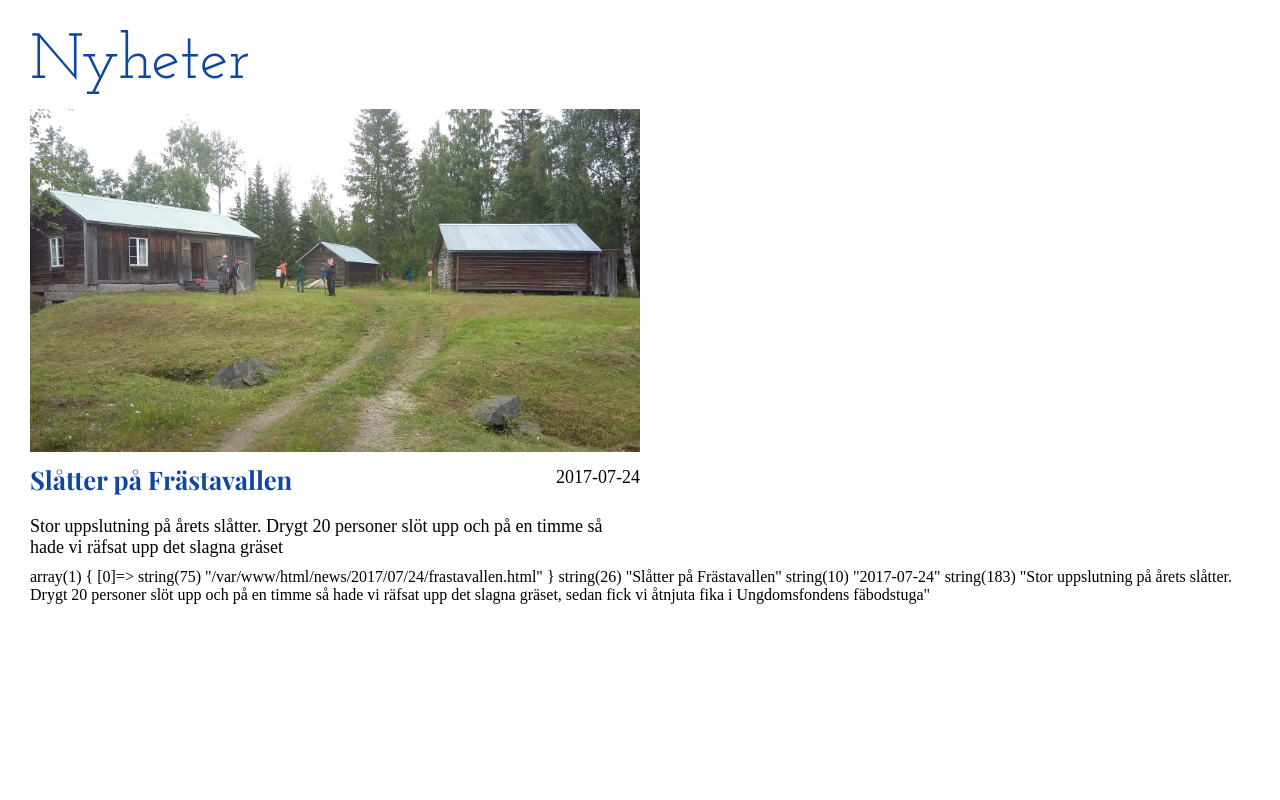
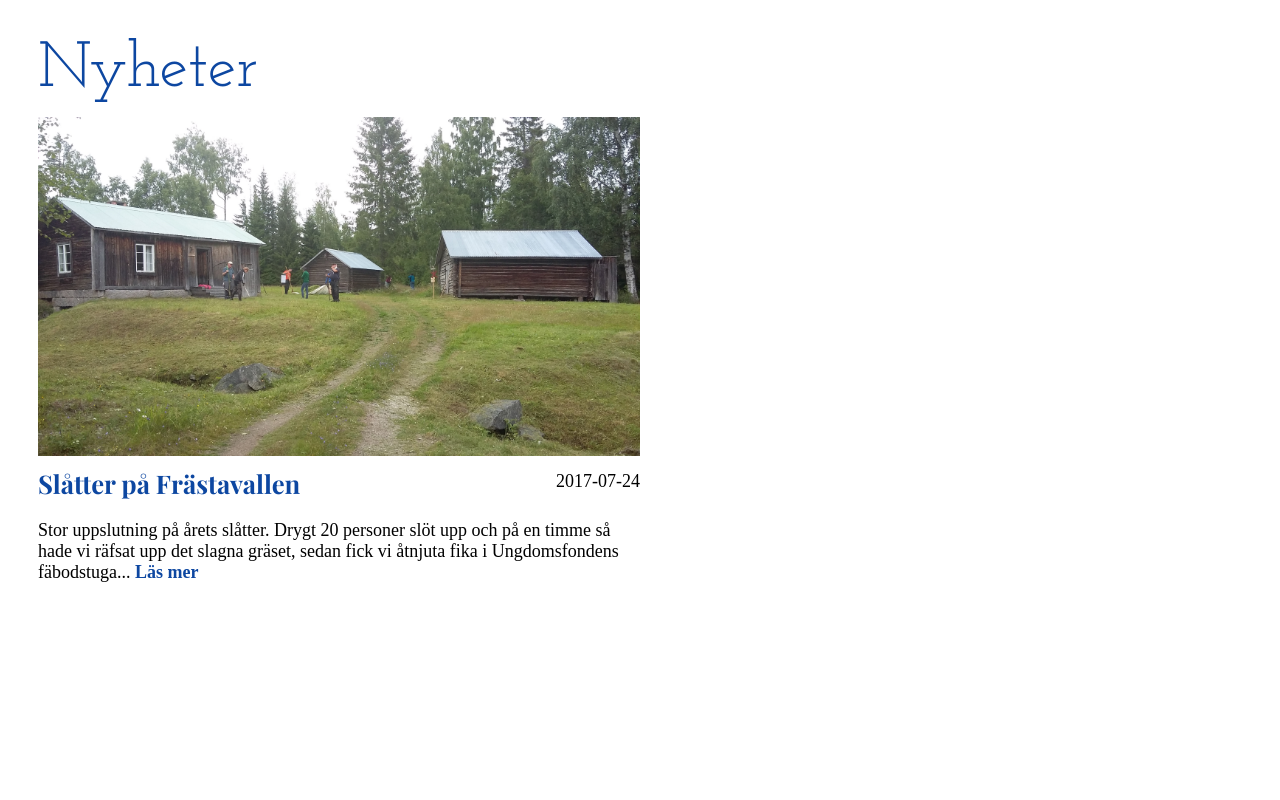
Before and after one commit to WeeRox/ungdomsfonden, a PHP site: page /news.php in a window 1280 px wide. Run offline with PHP 8.4, Linux system fonts and the light colour scheme; some libraries are stand-ins or nearby versions; some web fonts are replaced.

Commit message:
Added the article list to the index and news page
There are a lot of weird things going on in there...

```diff
--- a/css/news.css
+++ b/css/news.css
@@ -1,9 +1,4 @@
-body {
-  margin: 0;
-  padding: 30px;
-}
-
-#news {
+#articles {
   width: 50%;
 }
 
@@ -22,7 +17,7 @@ h1 {
   padding-bottom: 10px;
 }
 
-#news div h2 {
+#articles div h2 {
   font-size: 2vw;
   font-weight: bold;
   font-family: 'Playfair Display', serif;
@@ -33,7 +28,7 @@ h1 {
   padding-bottom: 10px;
 }
 
-#news div p {
+#articles div p {
   font-size: 18px;
   font-weight: 300;
   font-family: 'Arima Madurai', serif;
@@ -41,7 +36,20 @@ h1 {
   padding: 10px 0;
 }
 
-#news div img {
+#articles div p {
+  color: black;
+}
+
+#articles div span.read-more {
+  font-weight: 600;
+  color: #0D47A1;
+}
+
+#articles div img {
   width: 100%;
   margin: 5px 0;
 }
+
+#articles div a {
+  text-decoration: none;
+}
--- a/js/google-plus.js
+++ b/js/google-plus.js
@@ -1,7 +1,7 @@
 $(document).ready(function () {
   $(".google-plus").click(function (event) {
     var element = $(this);
-    var width = 600,
+    var width = 400,
       height = 600,
       left = ($(window).width() - width) / 2,
       top = ($(window).height() - height) / 2,
--- a/js/twitter.js
+++ b/js/twitter.js
@@ -2,7 +2,7 @@ $(document).ready(function () {
   $(".twitter").click(function (event) {
     var element = $(this);
     var width = 575,
-      height = 400,
+      height = 300,
       left = ($(window).width() - width) / 2,
       top = ($(window).height() - height) / 2,
       url = "https://twitter.com/intent/tweet?url=" + window.location.href,
--- a/news.php
+++ b/news.php
@@ -7,16 +7,9 @@
     <meta name="viewport" content="width=device-width, initial-scale=1" />
     <meta name="theme-color" content="#0D47A1" />
   </head>
-  <body>
+  <body style="padding: 30px;">
     <h1>Nyheter</h1>
-    <div id="news">
-      <div>
-        <img src="/img/frastavallen/20170724-1.jpg">
-        <p id="date">2017-07-24</p>
-        <h2>Slåtter på Frästavallen</h2>
-        <p>Stor uppslutning på årets slåtter. Drygt 20 personer slöt upp och på en timme så hade vi räfsat upp det slagna gräset</p>
-      </div>
-    </div>
+    <div id="articles">
       <?php
       function get_files($dir)
       {
@@ -56,14 +49,31 @@
         $text = preg_match("/<p>((([^ ]+) ?){1,30})[\s\S]*<\/p>/i", $content, $match);
         $text = preg_replace('/\s+/', ' ', $match[1]);
         $text = trim($text);
+        $text .= '...';
+        $text .= ' <span class="read-more">Läs mer</span>';
         return $text;
       }
 
+      function get_image($file) {
+        $content = file_get_contents($file);
+        $image = preg_match("/<img src=\"(.*)\".*\/>/i", $content, $match);
+        $image = preg_replace('/\s+/', ' ', $match[1]);
+        $image = trim($image);
+        return $image;
+      }
+
       $files = get_files(__DIR__ . "/news");
-    var_dump($files);
-    var_dump(get_title($files[0]));
-    var_dump(get_date($files[0]));
-    var_dump(get_text($files[0]));
+      foreach ($files as $key => $value) {
+        echo "<div>";
+        echo '<a href="' . str_replace('\\', '/', str_replace(__DIR__, '', $value)) . '">';
+        echo '<img src="' . str_replace(__DIR__, '', get_image($value)) . '" />';
+        echo '<p id="date">' . get_date($value) . '</p>';
+        echo '<h2>' . get_title($value) . '</h2>';
+        echo '<p>' . get_text($value) . '</p>';
+        echo "</a>";
+        echo "</div>";
+      }
       ?>
+    </div>
   </body>
 </html>
--- a/news/2017/07/24/frastavallen.html
+++ b/news/2017/07/24/frastavallen.html
@@ -16,8 +16,8 @@
   </head>
   <body>
     <div id="news">
+      <h1>Slåtter på Frästavallen</h1>
       <p id="date">2017-07-24</p>
-      <h1>Slåtter på Frästavallen</h1>
       <p>Stor uppslutning på årets slåtter. Drygt 20 personer slöt upp och på en timme så hade vi räfsat upp det slagna gräset, sedan fick vi åtnjuta fika i Ungdomsfondens fäbodstuga medan regnet föll utanför. </p>
       <img src="/img/frastavallen/20170724-1.jpg" />
       <img src="/img/frastavallen/20170724-2.jpg" />
```
Also changed, not shown: index.php (renamed from index.html, +69 -0 lines). Lines whose indentation alone changed are shown as unchanged.
